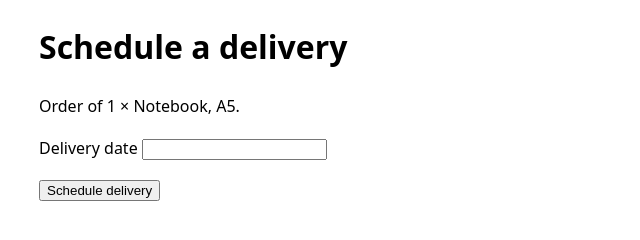
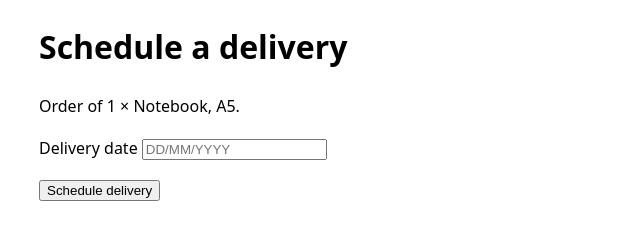
Before and after one commit to sakamoto66/webhand, a website: page tasks/fixtures/date_format.html in a window 1280 px wide. Shown: the full height of the page, 321-961 px from the left. Drawn offline with Linux system fonts and the light colour scheme.

Commit message:
test: show the date format in the date_format fixture's placeholder
The field gave no hint of its day-first format. Results before this change
are not comparable.

Co-Authored-By: Claude Sonnet 5.5 <noreply@anthropic.com>
Claude-Session: https://claude.ai/code/session_01XGA9G7ceBvjyyV9y33kBc2

```diff
--- a/tasks/date_format.ts
+++ b/tasks/date_format.ts
@@ -1,9 +1,9 @@
 /**
- * Schedule a delivery on a page whose date field reads day/month/year without saying so.
+ * Schedule a delivery on a page whose date field reads day/month/year and says so only in its placeholder.
  *
  * Numbers with slashes are read as DD/MM/YYYY; other shapes are rejected with Invalid date. The goal gives the date
- * the US way (March 4, 2026), so the natural entry 03/04/2026 is accepted and saved as 3 April; the confirmation does
- * not echo the date. For the learning A/B: a fact of the service (the field reads day first) against none. No network.
+ * the US way (March 4, 2026), so the entry 03/04/2026 is accepted and saved as 3 April; the confirmation does not
+ * echo the date. Runs before the placeholder was added (the silent field) are not comparable. No network.
  */
 
 import { join } from "node:path";
--- a/tasks/fixtures/date_format.html
+++ b/tasks/fixtures/date_format.html
@@ -6,10 +6,10 @@
   <div id="result" role="status"></div>
   <h1>Schedule a delivery</h1>
   <p>Order of 1 × Notebook, A5.</p>
-  <p><label>Delivery date <input id="when" type="text" aria-label="Delivery date"></label></p>
+  <p><label>Delivery date <input id="when" type="text" aria-label="Delivery date" placeholder="DD/MM/YYYY"></label></p>
   <button type="button" id="schedule">Schedule delivery</button>
 <script>
-  // The field reads numbers as day/month/year, and says nothing about it. Other shapes are rejected.
+  // The field reads numbers as day/month/year, as its placeholder says. Other shapes are rejected.
   document.getElementById("schedule").addEventListener("click", () => {
     const match = /^(\d{1,2})\/(\d{1,2})\/(\d{4})$/.exec(document.getElementById("when").value.trim());
     const result = document.getElementById("result");
```
